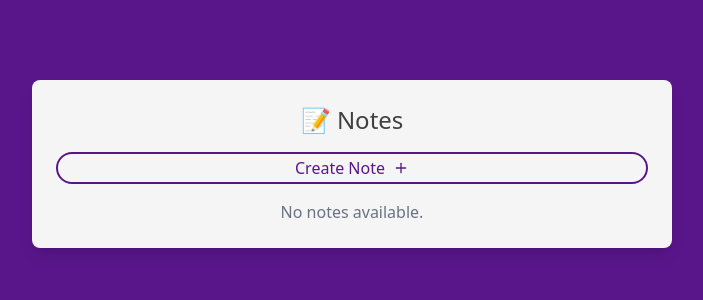
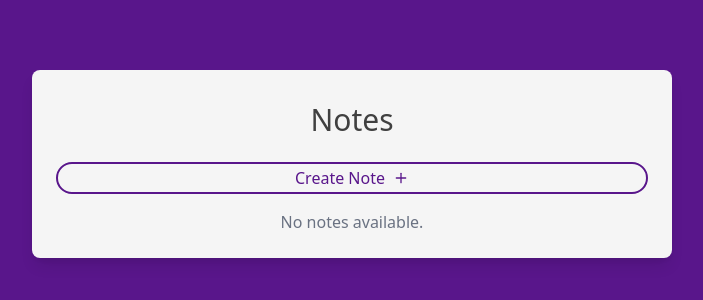
Before and after one commit to felipeozalmeida/notes-ui-react, a React (Vite) app: page / in a window 1280 px wide. Shown: the part 236-536 px from the top of the page, without its empty margins (288-991 px from the left). Built offline with nearby package versions, Linux system fonts and the light colour scheme.

Commit message:
feat: revamp app titles

```diff
--- a/src/App.tsx
+++ b/src/App.tsx
@@ -20,7 +20,9 @@ const App = () => {
   return (
     <>
       <div className="flex flex-col gap-4 items-stretch justify-center w-full max-w-[640px] p-6 bg-neutral-100 text-neutral-700 rounded-lg shadow-lg">
-        <h1 className="text-2xl font-medium text-center">📝 Notes</h1>
+        <h1 className="py-2 text-3xl font-extralight text-center">
+          {isShowingForm ? 'Create Note' : 'Notes'}
+        </h1>
         {!isShowingForm && (
           <button
             className="flex items-center justify-center gap-2 px-8 h-8 border-2 border-purple-900 text-purple-900 rounded-full font-medium cursor-pointer"
```
